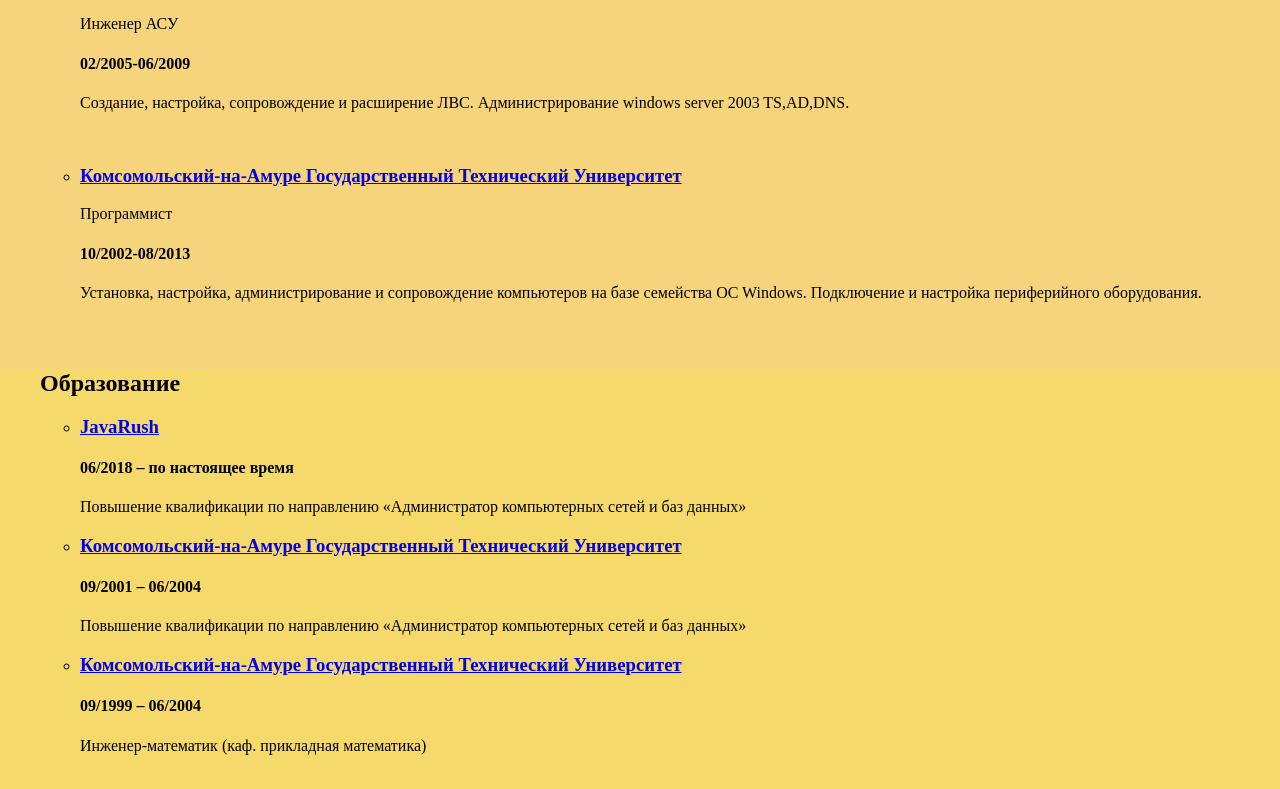
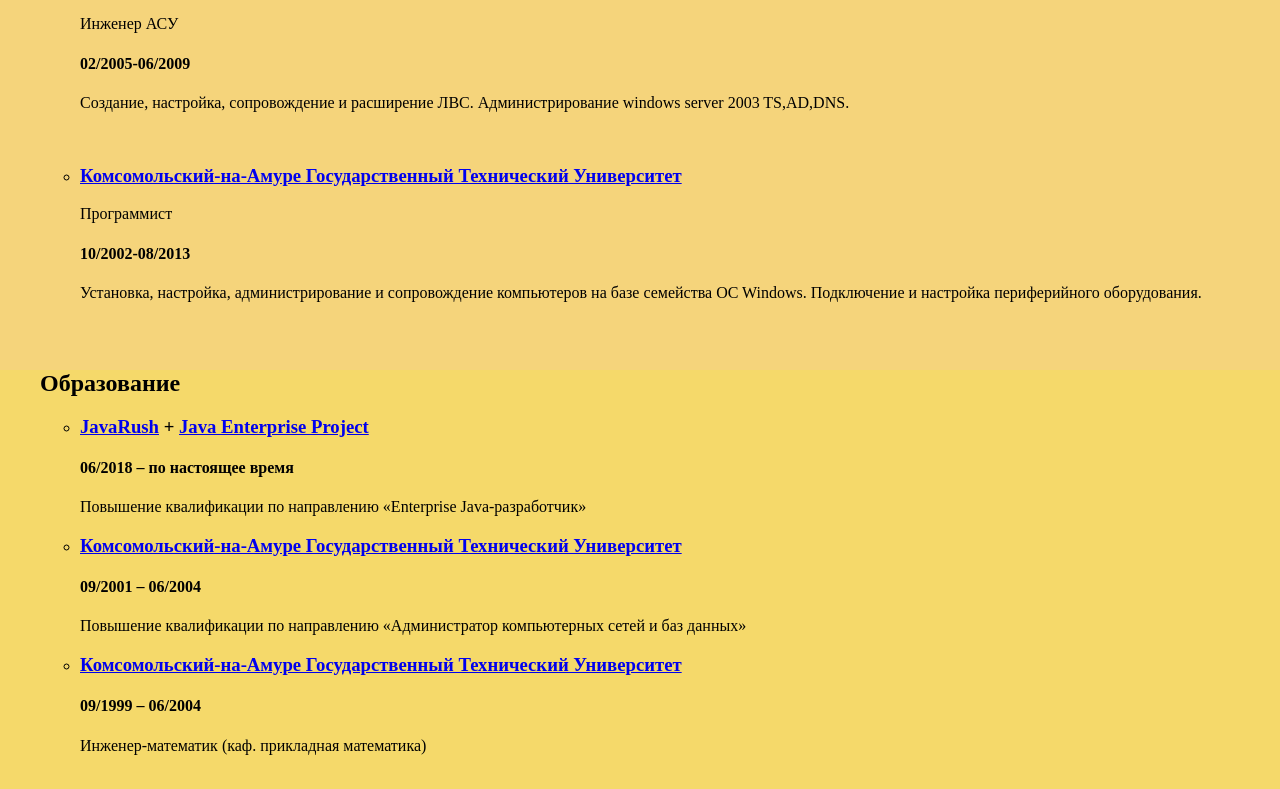
Before and after one commit to BAndreyG/BAndreyG.github.io, a plain HTML site: page index.html in a window 1280 px wide. Shown: the part 1193-1982 px from the top of the page. Drawn offline with Linux system fonts and the light colour scheme.

Commit message:
education

```diff
--- a/index.html
+++ b/index.html
@@ -94,9 +94,9 @@
         <h2>Образование</h2>
         <ul class="list-unstyled">
             <li class="media cv-item">
-                <h3><a href="https://javarush.ru/"> JavaRush</a></h3>
+                <h3><a href="https://javarush.ru/"> JavaRush</a> + <a href="https://javaops.ru/view/topjava"> Java Enterprise Project</a></h3>
                 <h4> 06/2018 – по настоящее время</h4>
-                <p> Повышение квалификации по направлению «Администратор компьютерных сетей и баз данных»</p>
+                <p> Повышение квалификации по направлению «Enterprise Java-разработчик»</p>
             <li><h3><a href="https://knastu.ru/">Комсомольский-на-Амуре Государственный Технический Университет </a>
             </h3></li>
             <h4> 09/2001 – 06/2004</h4>
```
